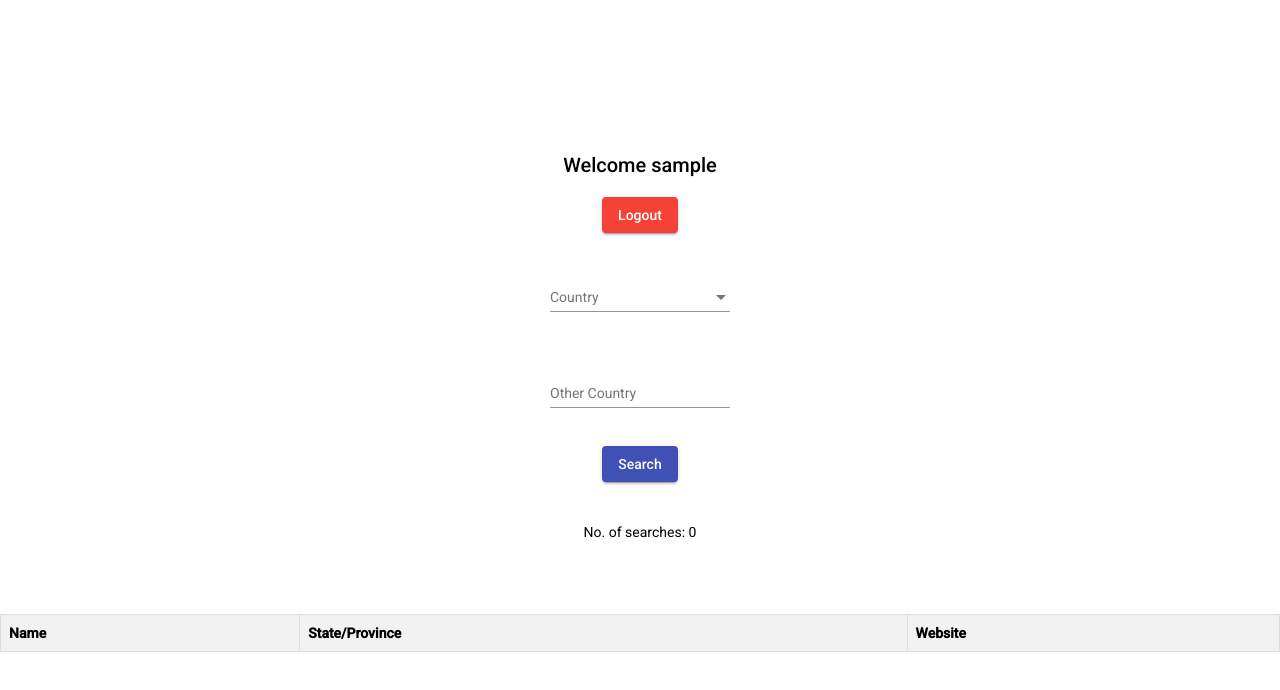
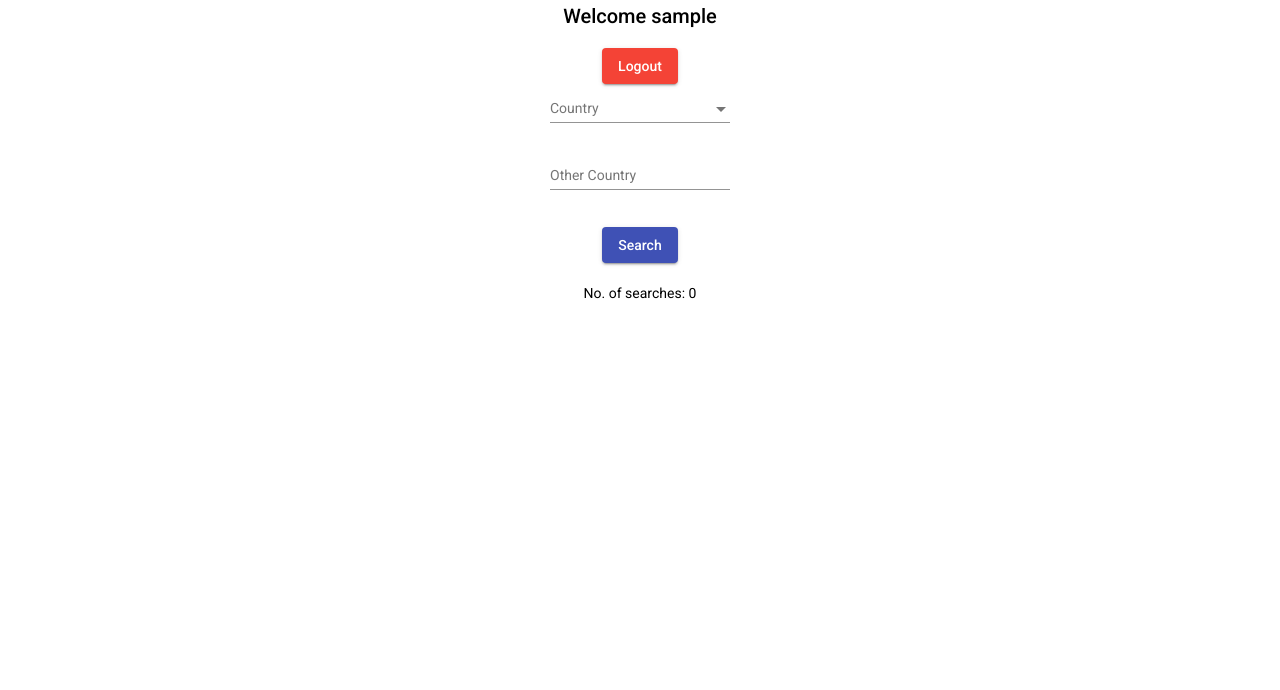
Before and after one commit to thaneerukeerthi/hd-angular-training-1, an Angular app: page /search in a window 1280 px wide. Shown: the top 690 px of the page. Built offline with nearby package versions, Linux system fonts and the light colour scheme; sample sign-in values are in the browser's storage.

Commit message:
Updated table

```diff
--- a/src/app/search-page/search-page.component.css
+++ b/src/app/search-page/search-page.component.css
@@ -1,27 +1,39 @@
-:host {
+.container {
     display: flex;
     flex-direction: column;
     align-items: center;
-    justify-content: center;
-    height: 100vh;
+    text-align: center;
   }
 
-  mat-form-field {
+  .form-container {
     margin-bottom: 20px;
   }
 
-  table {
-    width: 100%;
-    border-collapse: collapse;
-    margin-top: 20px;
+  .other-country-container {
+    margin-top: 10px;
   }
 
-  th, td {
-    border: 1px solid #ddd;
-    padding: 8px;
+  .table-container {
+    max-width: 800px;
+    text-align: left;
+    padding-left: 20px;
+    margin: 0 auto;
+    position: relative;
+  }
+
+
+  .table-container table {
+    width: 100%;
+    text-align: left;
+    margin: 0 auto;
+  }
+
+  .table-container thead {
+    position: sticky;
+    top: 115;
+    background-color: #fff;
+  }
+
+  .table-container th {
     text-align: left;
   }
-
-  th {
-    background-color: #f2f2f2;
-  }
--- a/src/app/search-page/search-page.component.html
+++ b/src/app/search-page/search-page.component.html
@@ -1,21 +1,30 @@
+<div class="container">
   <h2>Welcome {{ username }}</h2>
   <button mat-raised-button color="warn" (click)="logout()">Logout</button>
-<br><br>
+
+  <div class="form-container">
     <mat-form-field>
       <mat-label>Country</mat-label>
       <mat-select [(value)]="selectedCountry">
         <mat-option *ngFor="let country of countries" [value]="country">{{ country }}</mat-option>
       </mat-select>
     </mat-form-field>
-<br>
+
+    <div class="other-country-container">
       <mat-form-field>
         <input matInput placeholder="Other Country" [(ngModel)]="otherCountry">
       </mat-form-field>
+    </div>
+  </div>
+
   <button mat-raised-button color="primary" (click)="search()">Search</button>
-<br><br>
+
+  <br>
   <p>No. of searches: {{ searchCount }}</p>
   <br><br>
-<table>
+
+  <div class="table-container">
+  <table *ngIf="universities.length > 0">
     <thead>
       <tr>
         <th>Name</th>
@@ -23,7 +32,7 @@
         <th>Website</th>
       </tr>
     </thead>
-  <tbody style="margin: 50px;">
+    <tbody>
       <tr *ngFor="let university of universities">
         <td>{{ university.name }}</td>
         <td>{{ university.stateProvince ? university.stateProvince : '-' }}</td>
@@ -31,3 +40,5 @@
       </tr>
     </tbody>
   </table>
+  </div>
+</div>
--- a/src/app/search-page/search-page.component.ts
+++ b/src/app/search-page/search-page.component.ts
@@ -35,19 +35,16 @@ export class SearchPageComponent implements OnInit {
   }
 
   search(): void {
-    localStorage.setItem('searchCount', this.searchCount.toString());
     let country = this.otherCountry ? this.otherCountry : this.selectedCountry;
     this.universityService.getUniversities(country)
       .subscribe((data: any) => {
         this.universities = data.map((university: { [x: string]: any; name: any; web_pages: any; }) => ({
           name: university.name,
           stateProvince: university['state-province'],
-          webpages:university.web_pages
+          webpages: university.web_pages
         }));
         this.searchCount++;
-        console.log("print universities data", data)
-        console.log("print universities", this.universities)
+        localStorage.setItem('searchCount', this.searchCount.toString());
       });
   }
-
 }
```
Lines whose indentation alone changed are shown as unchanged.
